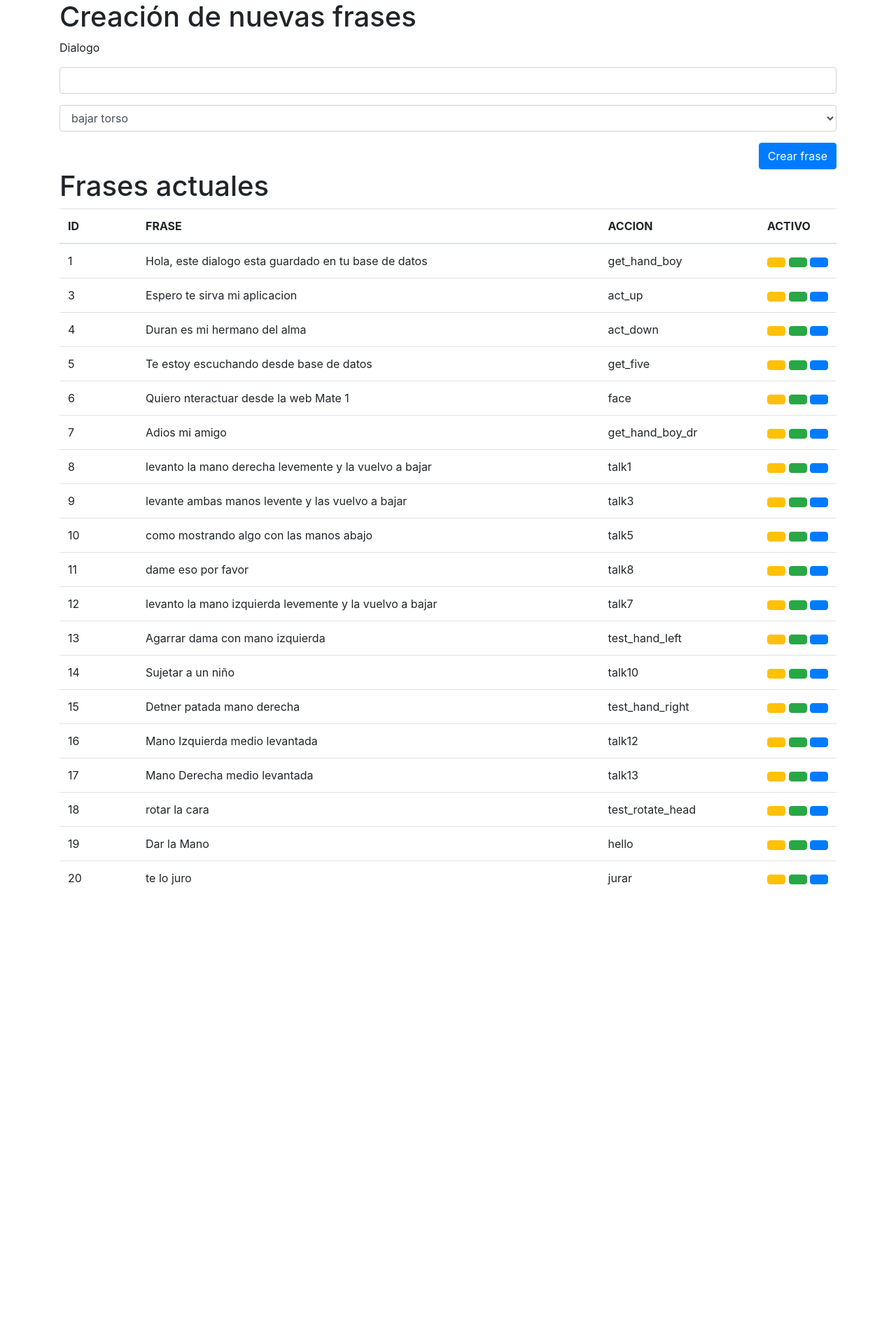
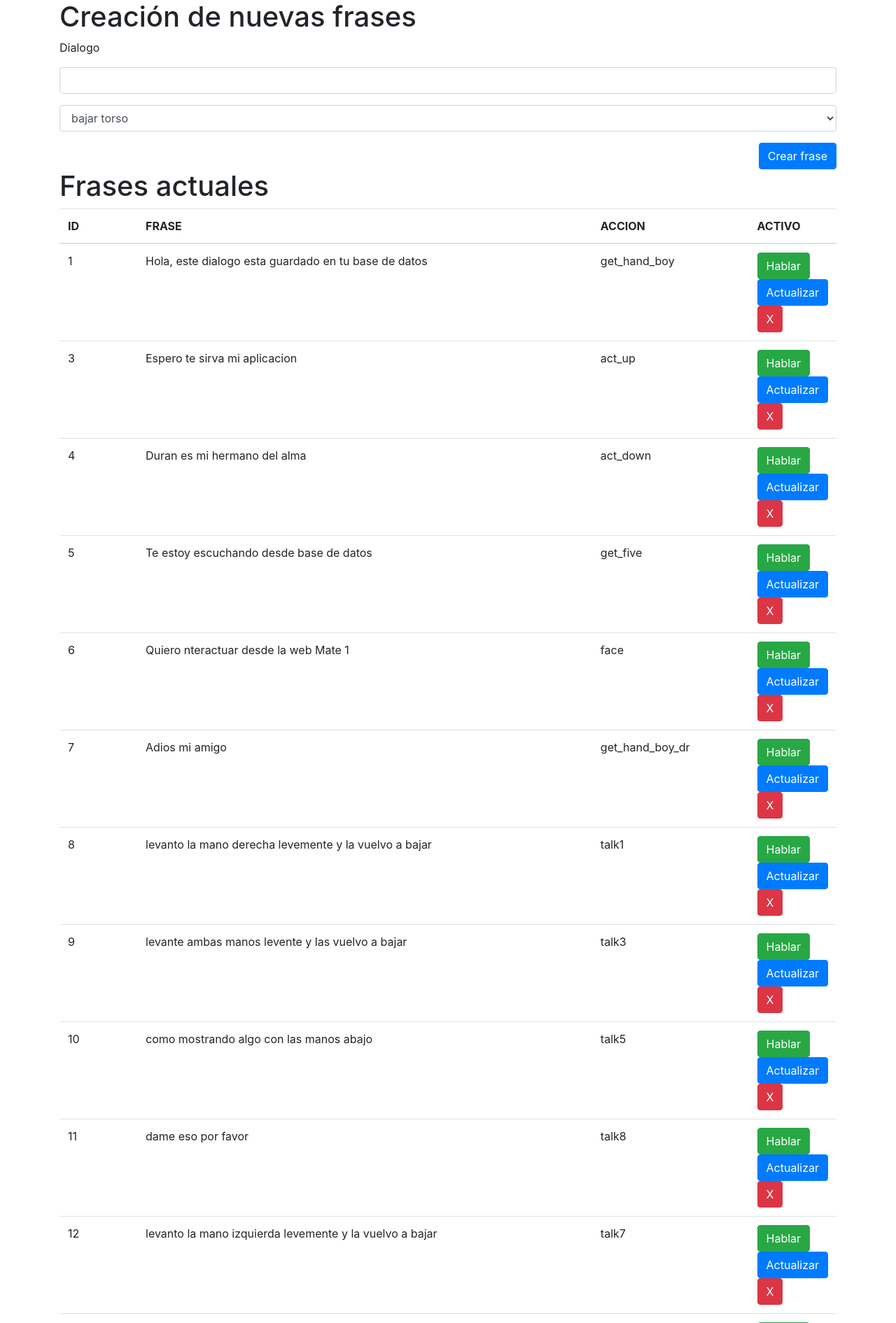
Before and after one commit to durbonca/dialogos-max-robot, a PHP site: page / in a window 1280 px wide. Shown: the top 1891 px of the page at 70% size. Before the commit the page ends 1265 px from the top, so only its background shows below. Run offline with PHP 8.4, Linux system fonts and the light colour scheme; data comes from the database, SQL or seed files in the repository.

Commit message:
funcionalidades de los botones de la lista

```diff
--- a/index.php
+++ b/index.php
@@ -10,12 +10,13 @@ if (!$cn) {
     echo "No hay conexion con la base de datos";
 }
 
+$id = isset($_REQUEST['id'])?$_REQUEST['id']:null;
 $btn = isset($_REQUEST['btn'])?$_REQUEST['btn']:null;
 $frase = isset($_REQUEST['frase'])?$_REQUEST['frase']:null;
 $script = isset($_REQUEST['script'])?$_REQUEST['script']:null;
 
-
-if($btn=="agregar"){
+switch ($btn) {
+    case 'agregar':
         $sql = "INSERT INTO dialogos_dirigidos (frase,script) VALUES('".$frase."','".$script."')";
         $res3 = mysqli_query($cn,$sql);
         if($res3){
@@ -27,8 +28,27 @@ if($btn=="agregar"){
                 <div class="float alert alert-danger" role="alert"><span>Error al crear la frase.</span></div>
             <?php
         }
+        break;
 
+    case 'X':
+        $sql = "DELETE FROM dialogos_dirigidos WHERE id='".$id."'";
+        $res3 = mysqli_query($cn,$sql);
+        if($res3){
+            ?>
+                <div class="miAlerta alert alert-success" role="alert" id="alert_warning"><span>Frase Eliminada.</span><button type="button" class="close">&times;</button></div>
+            <?php
+        }else{
+            ?>
+                <div class="float alert alert-danger" role="alert"><span>Error al eliminar la frase.</span></div>
+            <?php
         }
+        break;
+
+    default:
+        # code...
+        break;
+}
+
 
 ?>
 <!DOCTYPE html>
@@ -97,12 +117,14 @@ if($btn=="agregar"){
                             <td><?php echo $data['id'] ?></td>
                             <td><?php echo $data['frase']; ?></td>
                             <td><?php echo $data['script']; ?></td>
+                            <form action="index.php" method="post">
                                 <td>
-
-                            <button type="button" class="btn btn-warning"> </button>
-                            <button type="button" class="btn btn-success"> </button>
-                            <button type="button" class="btn btn-primary"> </button>
+                                    <input type="hidden" name="id" value="<?php echo $data['id']; ?>">
+                                    <button type="submit" name="btn" value="hablar" class="btn btn-success">Hablar</button>
+                                    <button type="submit" name="btn" value="editar" class="btn btn-primary">Actualizar</button>
+                                    <button type="submit" name="btn" value="X" class="btn btn-danger">X</button>
                                 </td>
+                            </form>
                         </tr>
                     <?php
                     }
```
Lines whose indentation alone changed are shown as unchanged.
